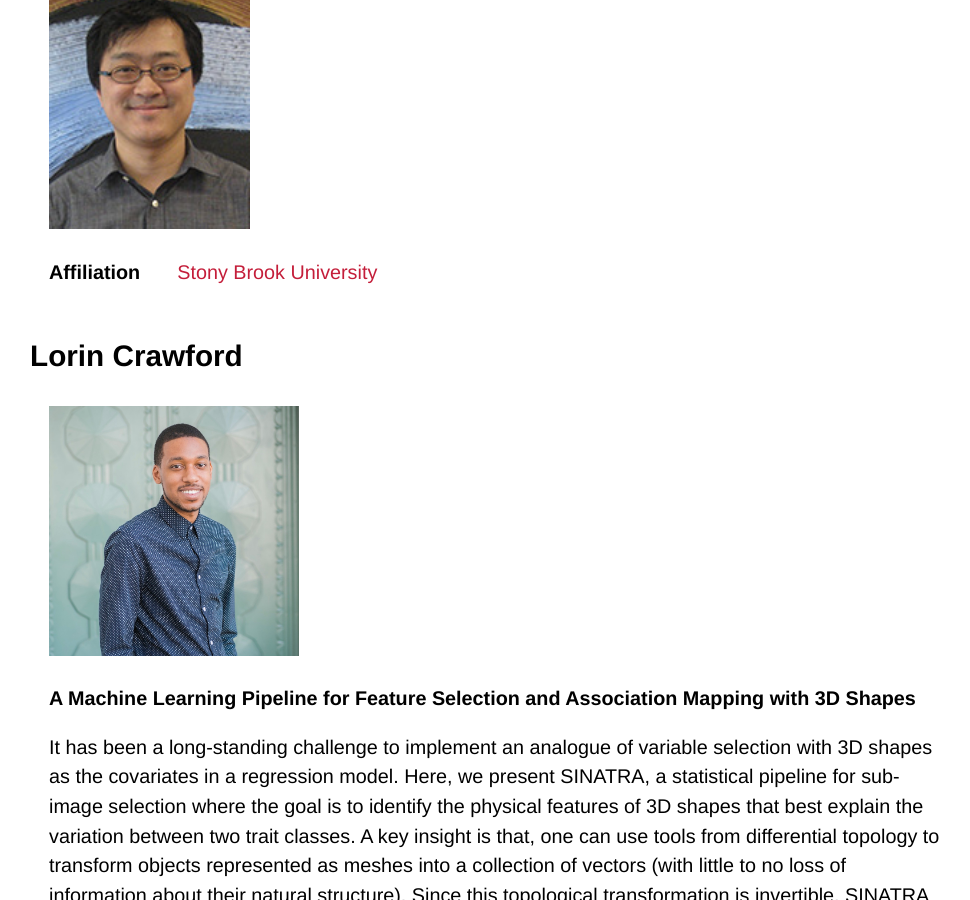
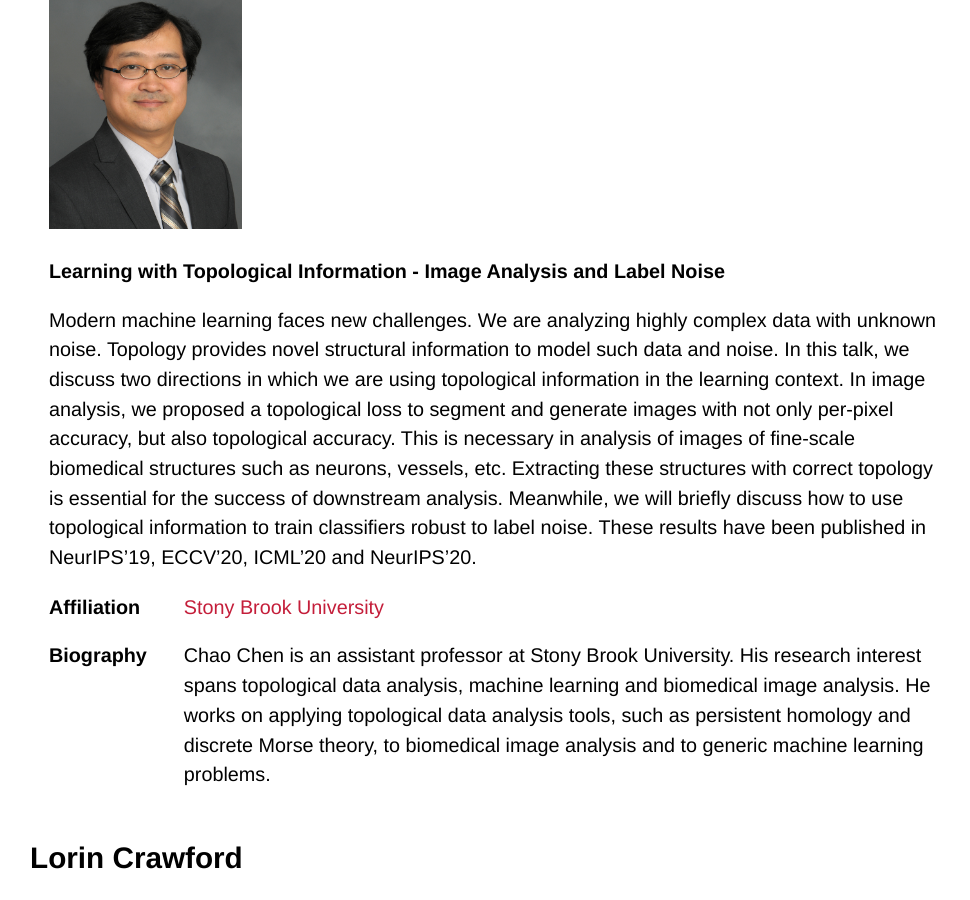
Before and after one commit to tda-in-ml/tda-in-ml.github.io, a Jekyll site: the page built from speakers.md, in a window 1280 px wide and 900 px high, scrolled down 6312 px. Shown: the whole window, without its empty margins (142-1112 px from the left). Built offline with Jekyll 4.4.1, drawn with Linux system fonts in a browser that asks for light colours; some web fonts are replaced; our own code applies the rules of GitHub Pages for plain Markdown files.

Commit message:
Updated speakers list

```diff
--- a/speakers.md
+++ b/speakers.md
@@ -88,9 +88,12 @@ is expanded on a rolling basis, stay tuned for more!):
 
 ## Chao Chen
 
-| <img src="/assets/images/speakers/cc.jpg" alt="Chao Chen" height="250px" /> |
+| <img src="/assets/images/speakers/cc.png" alt="Chao Chen" height="250px" /> |
+| **Learning with Topological Information - Image Analysis and Label Noise** |
+| Modern machine learning faces new challenges. We are analyzing highly complex data with unknown noise. Topology provides novel structural information to model such data and noise. In this talk, we discuss two directions in which we are using topological information in the learning context. In image analysis, we proposed a topological loss to segment and generate images with not only per-pixel accuracy, but also topological accuracy. This is necessary in analysis of images of fine-scale biomedical structures such as neurons, vessels, etc. Extracting these structures with correct topology is essential for the success of downstream analysis. Meanwhile, we will briefly discuss how to use topological information to train classifiers robust to label noise. These results have been published in NeurIPS’19, ECCV’20, ICML’20 and NeurIPS’20. |
 
 | **Affiliation** | [Stony Brook University](https://bmi.stonybrookmedicine.edu/people/chao_chen) |
+| **Biography** | Chao Chen is an assistant professor at Stony Brook University. His research interest spans topological data analysis, machine learning and biomedical image analysis. He works on applying topological data analysis tools, such as persistent homology and discrete Morse theory, to biomedical image analysis and to generic machine learning problems. |
 
 ## Lorin Crawford
 
```
Also changed, not shown: assets/images/speakers/cc.jpg (deleted), assets/images/speakers/cc.png (added).
